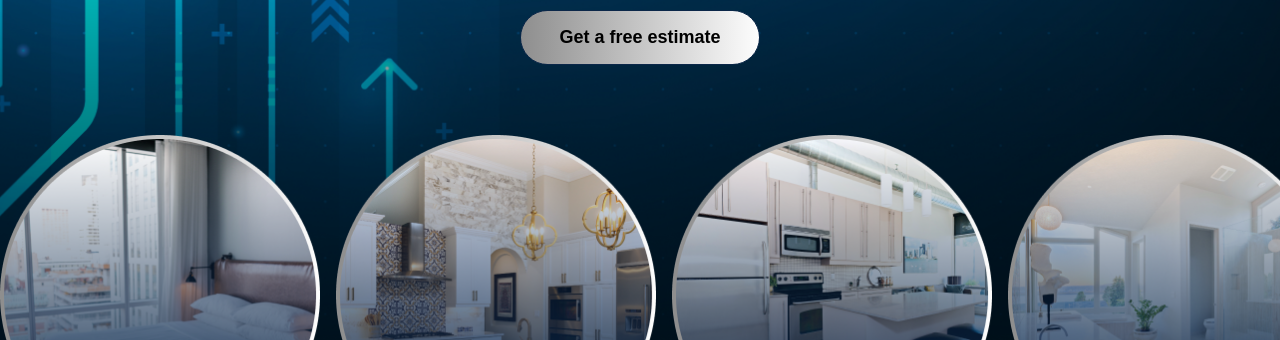
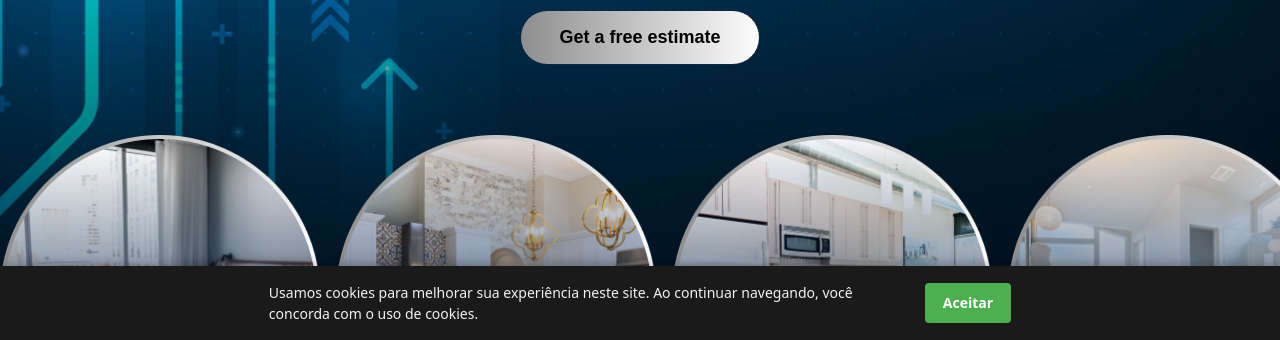
Before and after one commit to flaviasiv/level-up, a website: page index.html in a window 1280 px wide. Shown: the part 460-800 px from the top of the page. Drawn offline with nearby package versions, Linux system fonts and the light colour scheme.

Commit message:
js tag correta

```diff
--- a/index.html
+++ b/index.html
@@ -572,6 +572,6 @@
         }
       }
     </script>
-<script src="js/cookie-consent.js" defer</script>
+<script src="js/cookie-consent.js" defer></script>
   </body>
 </html>
```
